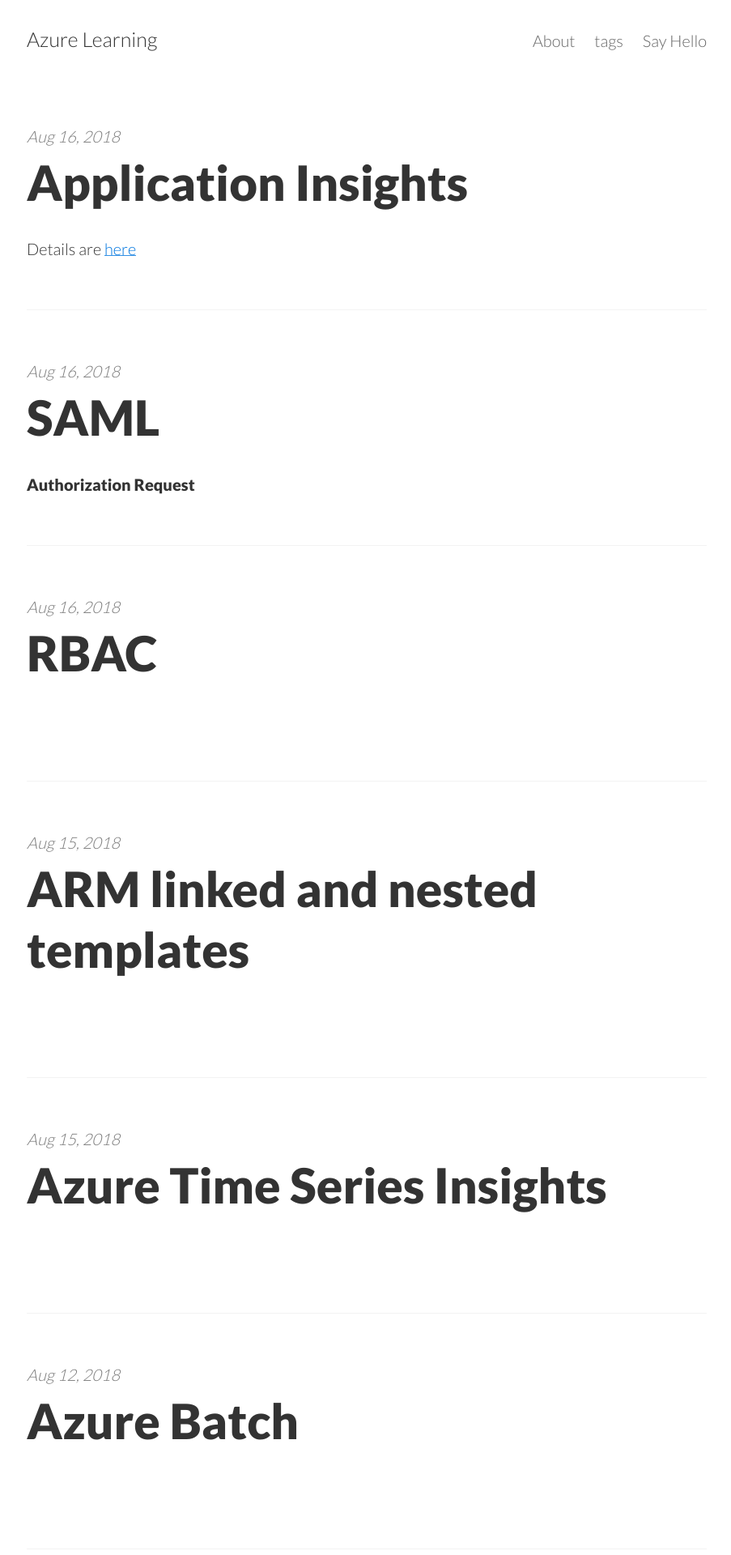
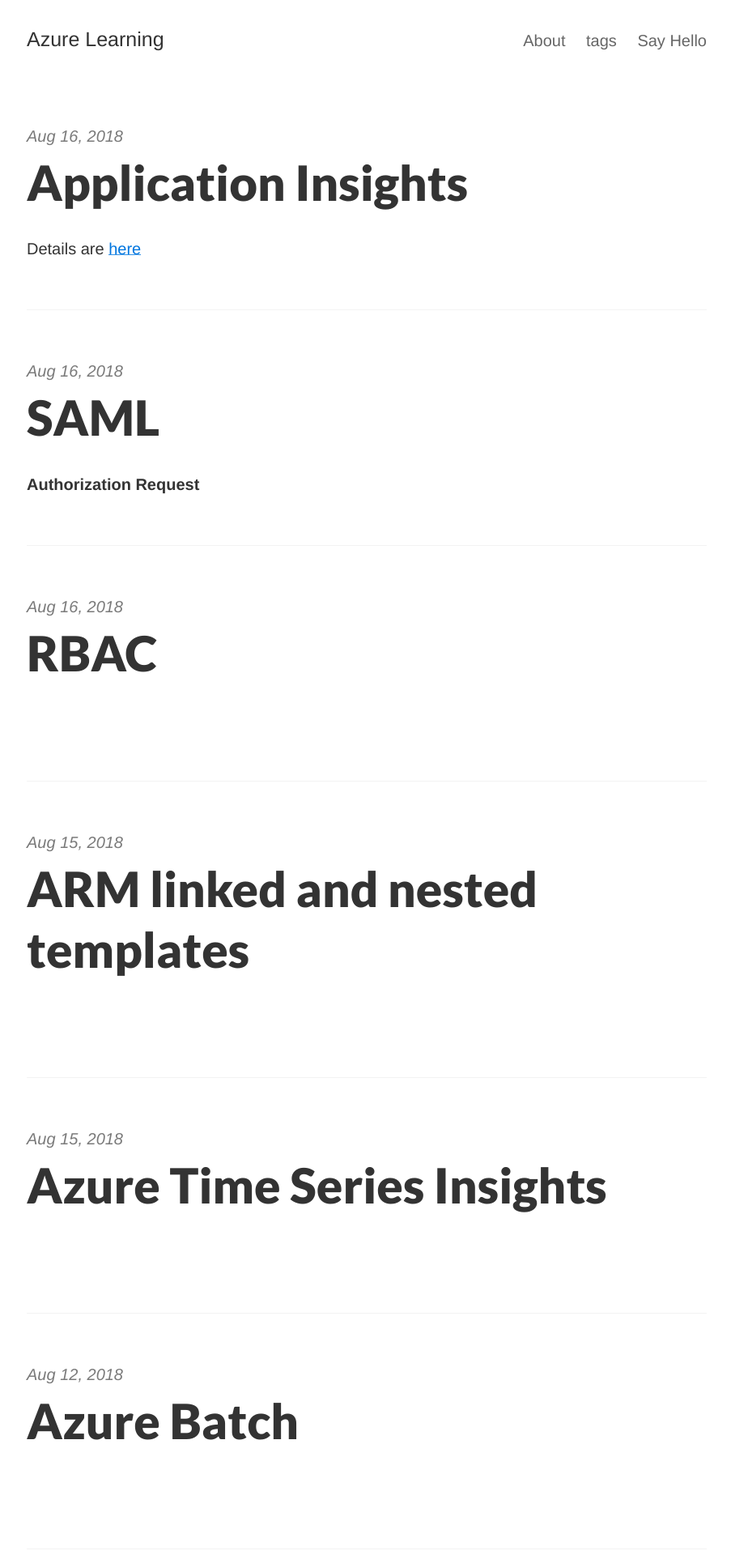
Before and after one commit to write2azurelearning/write2azurelearning.github.io, a Jekyll site: the page built from index.html, in a window 1280 px wide. Shown: the top 1920 px of the page at 81% size, without its empty margins (187-1090 px from the left). Built offline with Jekyll 4.4.1, drawn with Linux system fonts in a browser that asks for light colours; the list of posts is cut into pages by our own code.

```diff
--- a/_sass/_variables.scss
+++ b/_sass/_variables.scss
@@ -1,7 +1,7 @@
 // Typography
 $base-font-size: 14px !default;
 $bold-font-weight: bold !default;
-$font-family: 'Lato','Merriweather', 'PT Serif', Georgia, 'Times New Roman', serif !default;
+$font-family: Helvetica,'Merriweather', 'PT Serif', Georgia, 'Times New Roman', serif !default;
 $line-height: 1.5 !default;
 $heading-font-family: 'Lato', 'Helvetica Neue', Helvetica, sans-serif !default;
 $heading-font-weight: 900 !default;
```
